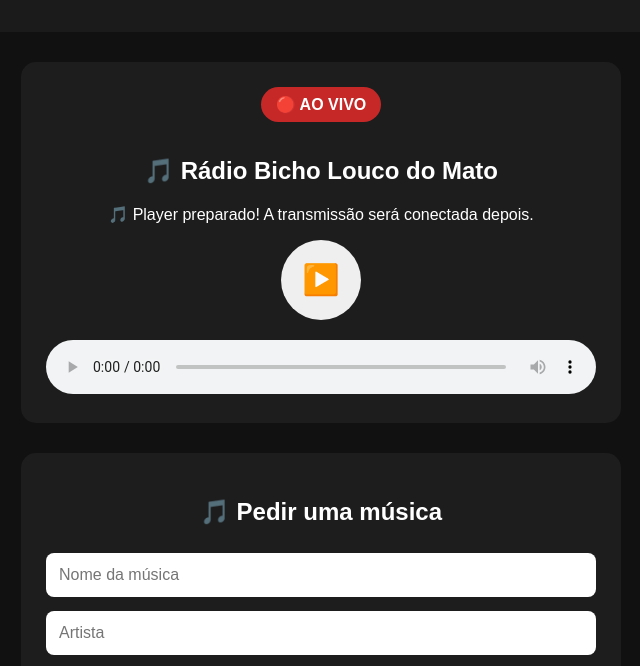
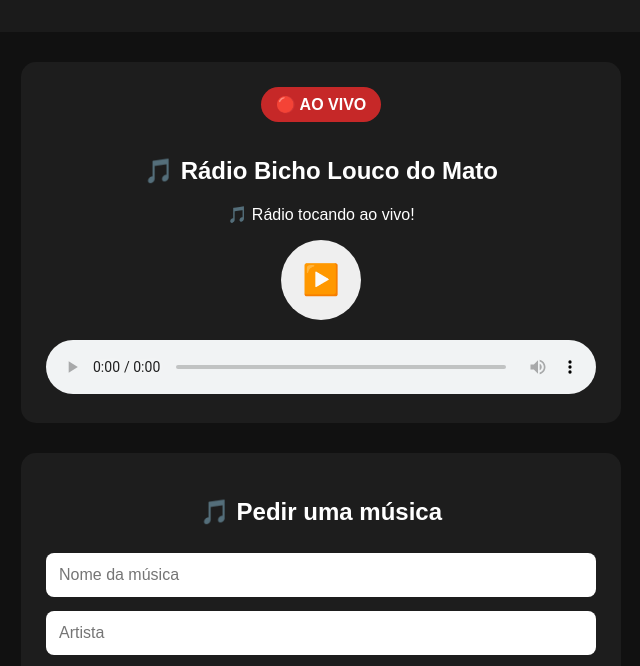
Before and after one commit to caiolucca057-create/bicho-louco-radio, a website: page index.html in a window 1280 px wide. Both pictures are taken after a click on the button "▶️". Shown: the part 105-771 px from the top of the page, without its empty margins (319-959 px from the left). Drawn offline with Linux system fonts and the light colour scheme.

Commit message:
Conectar radio ao stream

```diff
--- a/index.html
+++ b/index.html
@@ -102,7 +102,6 @@
         </div>
     </header>
 
-
     <section class="radio">
 
         <div class="live">
@@ -112,7 +111,7 @@
         <h2>🎵 Rádio Bicho Louco do Mato</h2>
 
         <p id="status">
-            Rádio aguardando transmissão...
+            Rádio pronta para tocar!
         </p>
 
         <button class="play" onclick="tocarRadio()">
@@ -126,7 +125,6 @@
         </audio>
 
     </section>
-
 
     <section class="pedidos">
 
@@ -159,21 +157,40 @@
 
     </section>
 
-
     <footer>
         © 2026 Bicho Louco do Mato
     </footer>
-
 
     <script>
 
         function tocarRadio() {
 
-            document.getElementById("status").textContent =
-                "🎵 Player preparado! A transmissão será conectada depois.";
+            const player =
+                document.getElementById("player");
+
+            const status =
+                document.getElementById("status");
+
+            player.src =
+                "https://discussions-radius-ruth-pill.trycloudflare.com/radio.mp3";
+
+            player.play()
+                .then(() => {
+
+                    status.textContent =
+                        "🎵 Rádio tocando ao vivo!";
+
+                })
+                .catch((erro) => {
+
+                    status.textContent =
+                        "⚠️ Não foi possível iniciar a rádio.";
+
+                    console.error(erro);
+
+                });
 
         }
-
 
         function pedirMusica() {
 
@@ -186,7 +203,6 @@
             const nome =
                 document.getElementById("nome").value;
 
-
             if (!musica || !artista || !nome) {
 
                 document.getElementById("mensagem").textContent =
@@ -195,10 +211,8 @@
                 return;
             }
 
-
             document.getElementById("mensagem").textContent =
                 "✅ Pedido enviado!";
-
 
             document.getElementById("musica").value = "";
             document.getElementById("artista").value = "";
@@ -206,20 +220,24 @@
 
         }
 
-
-        // Ativar instalação PWA
-
         if ("serviceWorker" in navigator) {
 
-            navigator.serviceWorker.register("/service-worker.js")
+            navigator.serviceWorker.register(
+                "/service-worker.js"
+            )
+            .then(() => {
 
-                .then(() => {
-                    console.log("📱 PWA ativado!");
-                })
+                console.log("📱 PWA ativado!");
 
-                .catch(error => {
-                    console.error("Erro no PWA:", error);
-                });
+            })
+            .catch(error => {
+
+                console.error(
+                    "Erro no PWA:",
+                    error
+                );
+
+            });
 
         }
 
```
